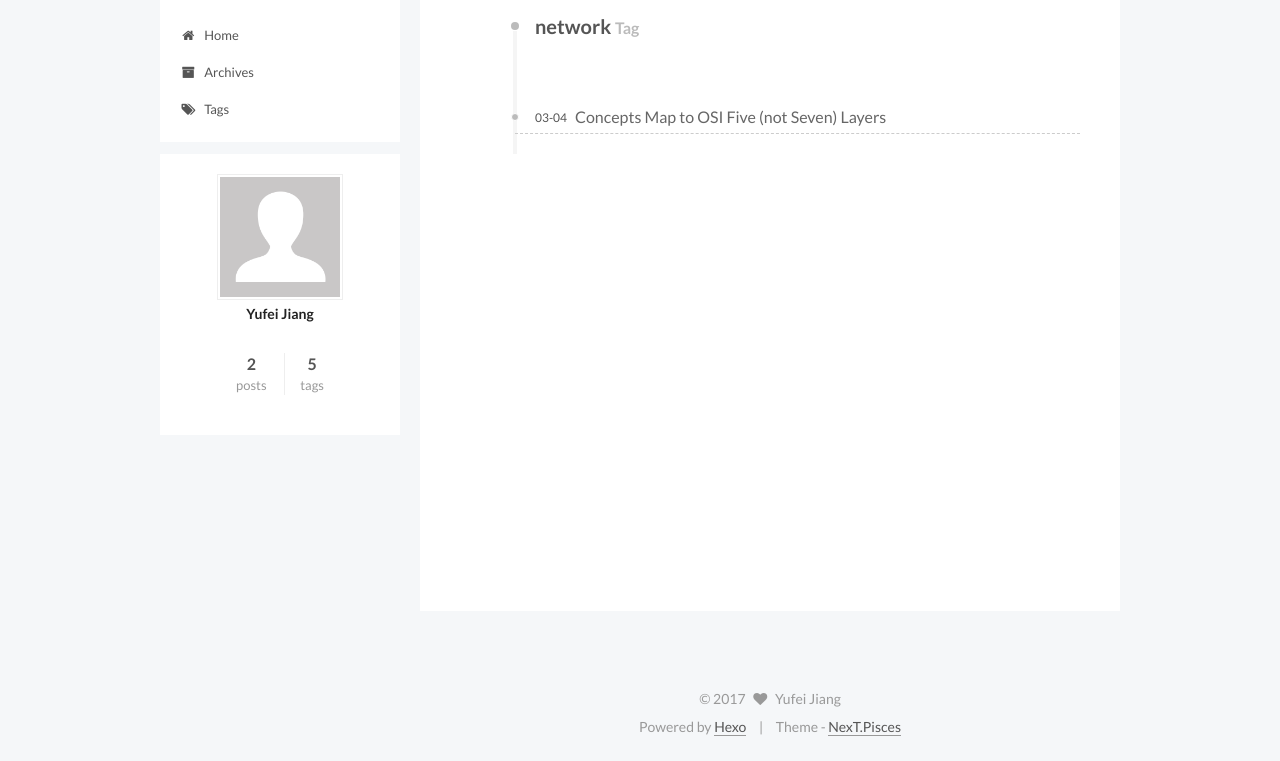
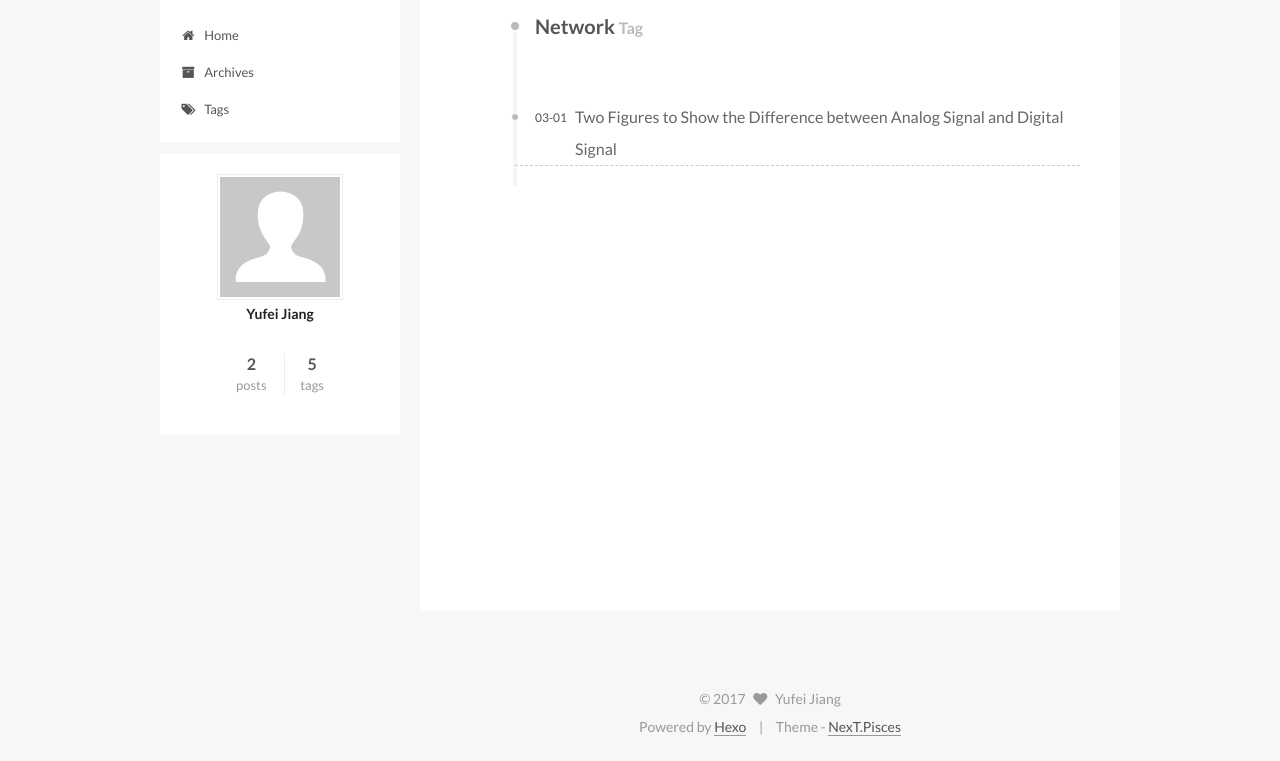
Before and after one commit to jjsahalf/blog, a plain HTML site: page tags/Network/index.html in a window 1280 px wide. Shown: the part 92-853 px from the top of the page. Drawn offline with Linux system fonts and the light colour scheme.

Commit message:
Site updated: 2017-03-06 01:38:59

```diff
--- a/css/main.css
+++ b/css/main.css
@@ -1699,7 +1699,7 @@ pre .javascript .function {
   width: 4px;
   height: 4px;
   border-radius: 50%;
-  background: #bac31d;
+  background: #ffa345;
 }
 .links-of-blogroll {
   font-size: 13px;
--- a/tags/Network/index.html
+++ b/tags/Network/index.html
@@ -89,7 +89,7 @@
 
 <meta property="og:type" content="website">
 <meta property="og:title" content="Yufei Jiang Secret Blog">
-<meta property="og:url" content="http://yoursite.com/tags/network/index.html">
+<meta property="og:url" content="http://yoursite.com/tags/Network/index.html">
 <meta property="og:site_name" content="Yufei Jiang Secret Blog">
 <meta name="twitter:card" content="summary">
 <meta name="twitter:title" content="Yufei Jiang Secret Blog">
@@ -120,13 +120,13 @@
 
 
 
-  <link rel="canonical" href="http://yoursite.com/tags/network/"/>
+  <link rel="canonical" href="http://yoursite.com/tags/Network/"/>
 
 
 
 
 
-  <title> Tag: network | Yufei Jiang Secret Blog </title>
+  <title> Tag: Network | Yufei Jiang Secret Blog </title>
 </head>
 
 <body itemscope itemtype="http://schema.org/WebPage" lang="en">
@@ -238,7 +238,7 @@
   <div id="posts" class="posts-collapse">
     <div class="collection-title">
       <h2 >
-        network
+        Network
         <small>Tag</small>
       </h2>
     </div>
@@ -251,9 +251,9 @@
 
       <h1 class="post-title">
 
-            <a class="post-title-link" href="../../2017/03/04/Concepts-Map-to-OSI-Five-not-Seven-Layers/" itemprop="url">
+            <a class="post-title-link" href="../../2017/03/01/Analog-Signal-and-Digital-Signal/" itemprop="url">
 
-                <span itemprop="name">Concepts Map to OSI Five (not Seven) Layers</span>
+                <span itemprop="name">Two Figures to Show the Difference between Analog Signal and Digital Signal</span>
 
             </a>
 
@@ -261,9 +261,9 @@
 
       <div class="post-meta">
         <time class="post-time" itemprop="dateCreated"
-              datetime="2017-03-04T18:33:18-05:00"
-              content="2017-03-04" >
-          03-04
+              datetime="2017-03-01T23:12:45-05:00"
+              content="2017-03-01" >
+          03-01
         </time>
       </div>
 
@@ -520,10 +520,3 @@
 
 </body>
 </html>
-
-
-
-
-
-</body>
-</html>
```
Also changed, not shown: 2017/03/04/Concepts-Map-to-OSI-Five-not-Seven-Layers/index.html (+2 -2 lines), index.html (+1 -1 lines).
